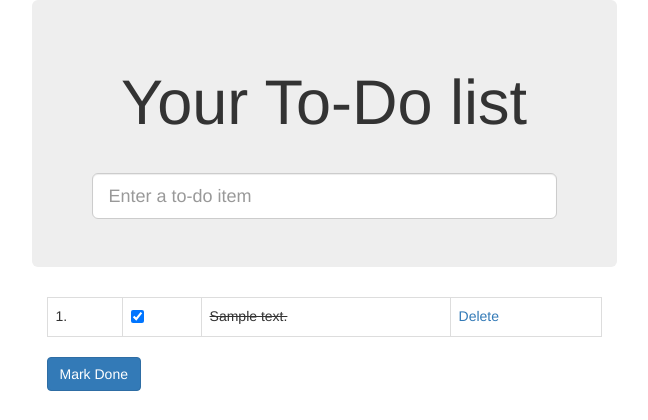
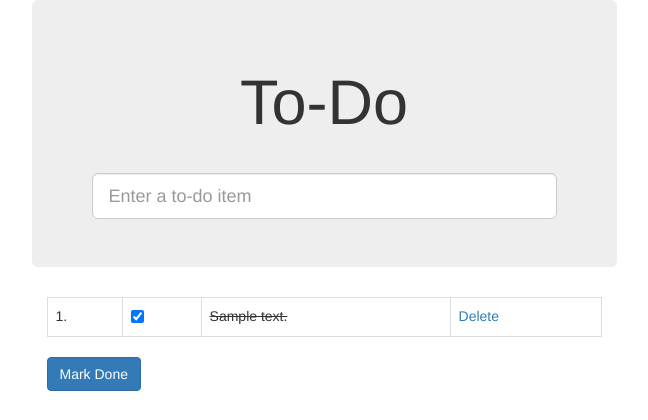
Before and after one commit to Jeanielmj/ottg_tdd, a Django app: page /lists/1/ in a window 1280 px wide. Shown: the top 420 px of the page, without its empty margins (316-964 px from the left). Run offline with Django 3.2, Linux system fonts and the light colour scheme; tables that the repository leaves empty hold one stand-in row (values such as "Sample post"); some libraries are stand-ins or nearby versions.

Commit message:
redundant commit

```diff
--- a/superlists/lists/templates/list.html
+++ b/superlists/lists/templates/list.html
@@ -1,6 +1,6 @@
 {% extends 'base.html' %}
 
-{% block header_text %}Your To-Do list {% endblock %}
+{% block header_text %}To-Do{% endblock %}
 {% block form_action %}/lists/{{list.id}}/{% endblock %}
 
 {% block table%}
```
